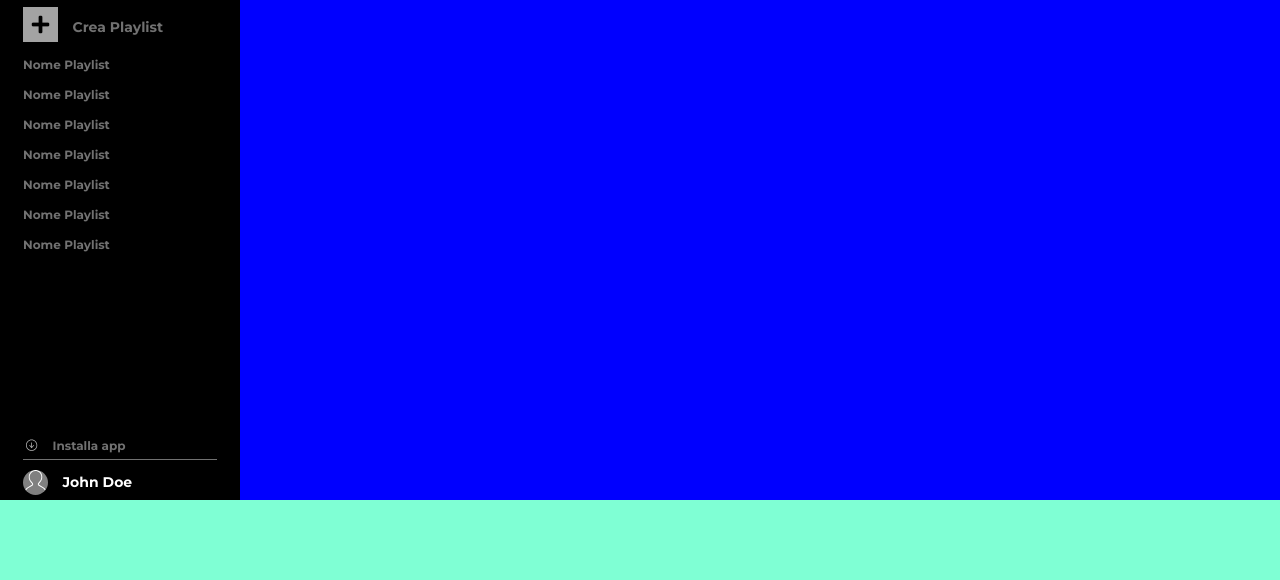
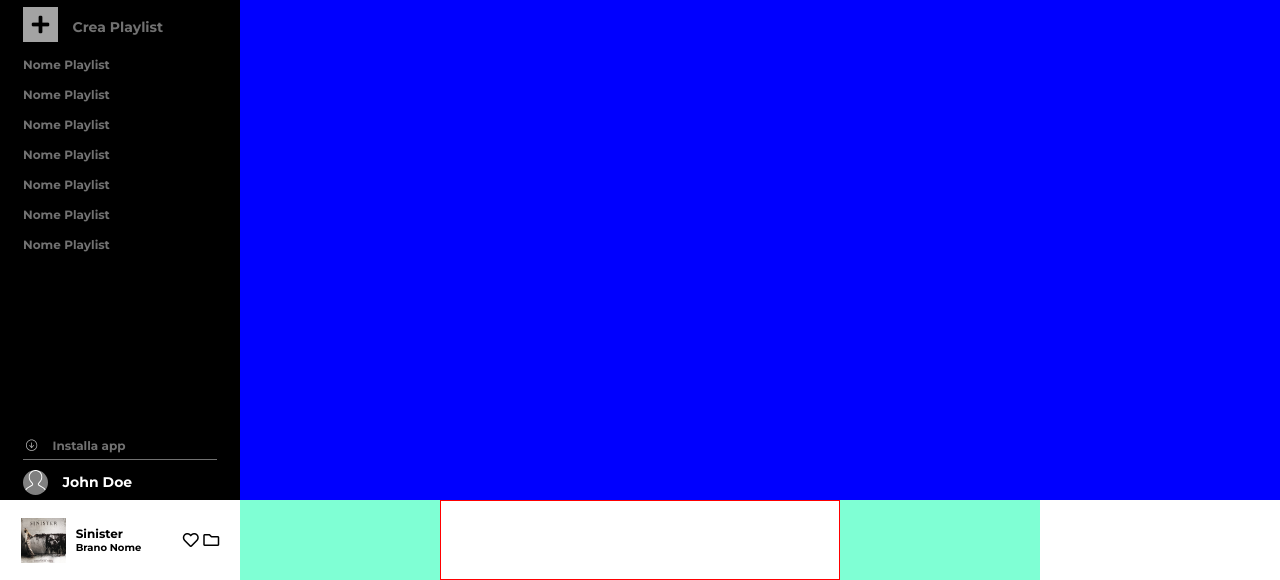
Before and after one commit to enricopaol/html-css-spotifyweb, a plain HTML site: page index.html in a window 1280 px wide. Shown: the part 220-800 px from the top of the page. Drawn offline with Linux system fonts and the light colour scheme.

Commit message:
Prima parte footer

```diff
--- a/css/style.css
+++ b/css/style.css
@@ -258,6 +258,82 @@ footer {
     /* TEST */
     background-color: aquamarine;
 }
+
+.footer-wrapper{
+    display:flex;
+    height: 100%;
+    justify-content: space-between;
+}
+
+.flex-container {
+    height: 100%;
+    display: flex;
+}
+
+/* Now Playing */
+.now-playing {
+    height: 100%;
+
+    /* TEST */
+    background-color: #fff;
+    width: 240px;
+    flex-shrink:0;
+
+}
+
+.now-playing > .flex-container {
+    justify-content: space-around;
+    align-items: center;
+}
+
+.now-playing .brano {
+    display: flex;
+    align-items: center;
+}
+.now-playing .brano .brano-img {
+    height: 45px;
+    width: 45px;
+    display: inline-block;
+}
+
+.brano .brano-img img {
+    width: 100%;
+    height: auto;
+}
+
+.brano .brano-title {
+    display: inline-block;
+    font-size: 12px;
+    padding-left: 10px;
+}
+.brano .brano-title span:last-child {
+    font-size: 10px;
+    display: block;
+}
+
+
+/* Player */
+.player {
+    height: 100%;
+
+    /* TEST */
+    background-color: #fff;
+    width: 400px;
+    border: 1px solid red;
+}
+
+
+/* Settings */
+.settings {
+    height: 100%;
+
+    /* TEST */
+    background-color: #fff;
+    width: 240px;
+    flex-shrink:0;
+}
+
+
 /* FINE FOOTER */
 
 /* FIXED ELEMENT */
--- a/index.html
+++ b/index.html
@@ -6,6 +6,7 @@
     <meta name="viewport" content="width=device-width, initial-scale=1.0">
     <title>Spotify</title>
 
+    <link rel="shortcut icon" href="img/favicon.ico">
     <link rel="preconnect" href="https://fonts.gstatic.com">
     <link href="https://fonts.googleapis.com/css2?family=Montserrat:wght@500;600;700;800&display=swap" rel="stylesheet">
     <link rel="stylesheet" href="https://cdnjs.cloudflare.com/ajax/libs/font-awesome/5.15.2/css/all.min.css" integrity="sha512-HK5fgLBL+xu6dm/Ii3z4xhlSUyZgTT9tuc/hSrtw6uzJOvgRr2a9jyxxT1ely+B+xFAmJKVSTbpM/CuL7qxO8w==" crossorigin="anonymous" />
@@ -154,7 +155,44 @@
 
         <!-- FOOTER -->
         <footer>
+            <div class="footer-wrapper">
 
+                <!-- Now Playing -->
+                <div class="now-playing">
+                    <div class="flex-container">
+
+                        <div class="brano">
+
+                            <div class="brano-img">
+                                <img src="img/sinister.jpeg" alt="Sinister">
+                            </div>
+
+                            <div class="brano-title">
+                                <span>Sinister</span>
+                                <span>Brano Nome</span>
+                            </div>
+
+                        </div>
+
+                        <div class="brano-icons">
+                            <i class="far fa-heart"></i>
+                            <i class="far fa-folder"></i>
+                        </div>
+
+                    </div>
+                </div>
+
+                <!-- Player -->
+                <div class="player">
+
+                </div>
+
+                <!-- Settings -->
+                <div class="settings">
+
+                </div>
+
+            </div>
         </footer>
         <!-- END FOOTER -->
 
```
